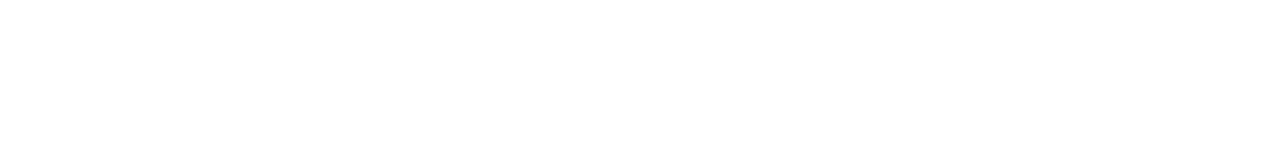
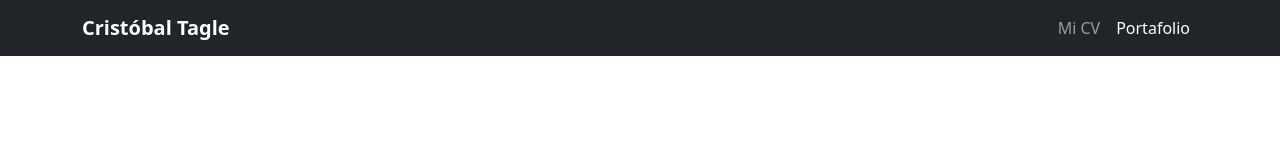
Before and after one commit to cristobaltagle7-cth/Curriculum-Vitae, a plain HTML site: page portafolio.html in a window 1280 px wide. Drawn offline with nearby package versions, Linux system fonts and the light colour scheme.

Commit message:
portafolio navbar

```diff
--- a/portafolio.html
+++ b/portafolio.html
@@ -3,9 +3,35 @@
 <head>
     <meta charset="UTF-8">
     <meta name="viewport" content="width=device-width, initial-scale=1.0">
-    <title>Document</title>
+    <title>Portafolio</title>
+
+        <!-- Bootstrap CSS -->
+    <link
+        href="https://cdn.jsdelivr.net/npm/bootstrap@5.3.0/dist/css/bootstrap.min.css"
+        rel="stylesheet">
 </head>
 <body>
+     <!-- NAVBAR -->
+    <nav class="navbar navbar-expand-lg navbar-dark bg-dark sticky-top">
+        <div class="container">
+            <a class="navbar-brand fw-bold" href="index.html">Cristóbal Tagle</a>
 
+            <button class="navbar-toggler" type="button" data-bs-toggle="collapse"
+                    data-bs-target="#navbarNav">
+                <span class="navbar-toggler-icon"></span>
+            </button>
+
+            <div class="collapse navbar-collapse" id="navbarNav">
+                <ul class="navbar-nav ms-auto">
+                    <li class="nav-item">
+                        <a class="nav-link" href="index.html">Mi CV</a>
+                    </li>
+                    <li class="nav-item">
+                        <a class="nav-link active" href="portafolio.html">Portafolio</a>
+                    </li>
+                </ul>
+            </div>
+        </div>
+    </nav>
 </body>
 </html>
```
